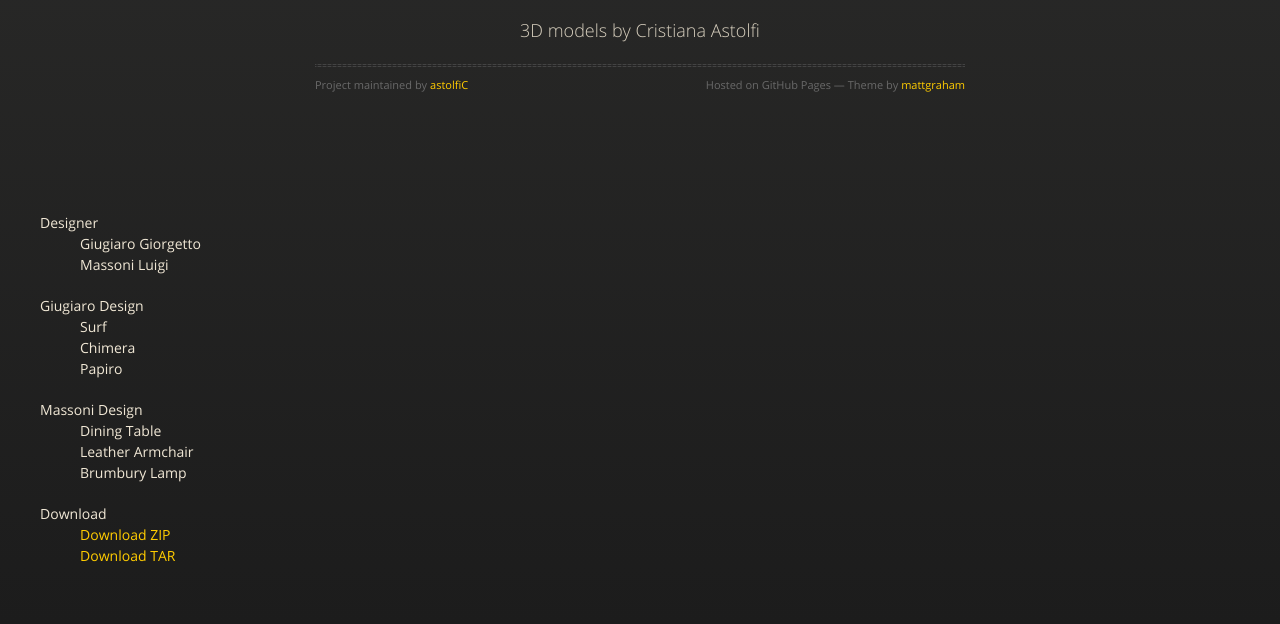
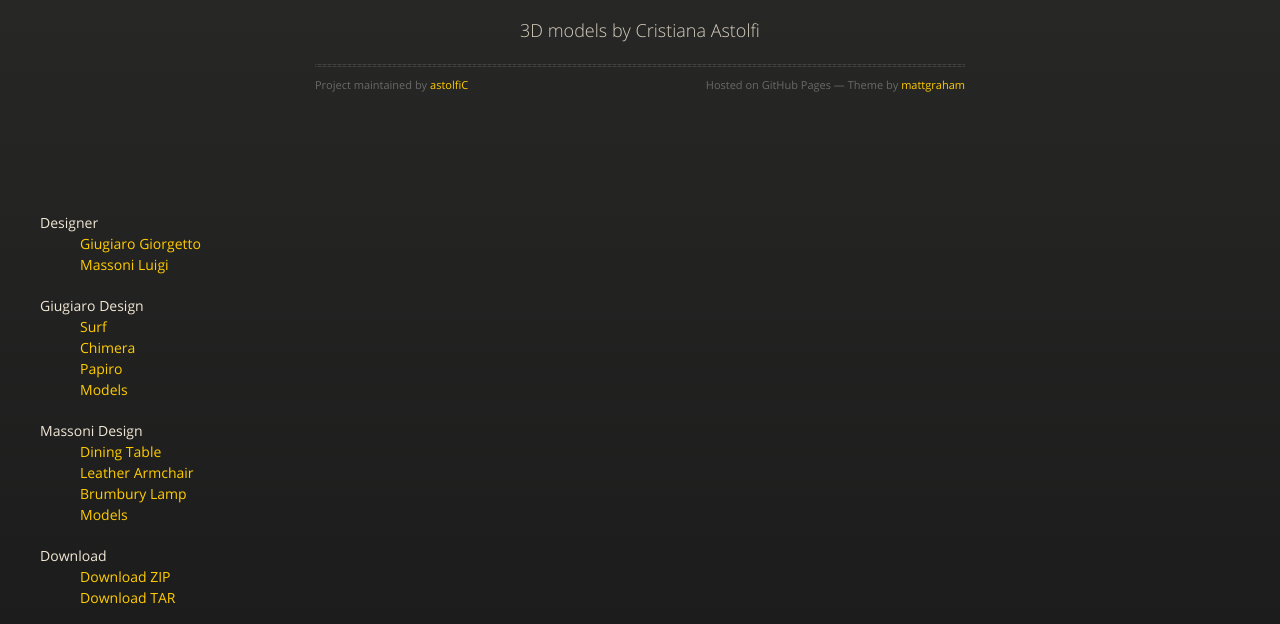
Before and after one commit to astolfiC/astolfiC.github.io, a plain HTML site: page index.html in a window 1280 px wide. Shown: the part 176-800 px from the top of the page. Drawn offline with nearby package versions, Linux system fonts and the light colour scheme.

Commit message:
Update index.html

```diff
--- a/index.html
+++ b/index.html
@@ -39,28 +39,31 @@
 
     </div>
 
+<a name="giugiaro-giorgetto" class="anchor" href="#giugiaro-giorgetto"><span class="octicon octicon-link"></span></a>
     <!-- NAVBAR -->
     <div id="navbar">
       <nav>
        <ul class="fork">
         <li>Designer</a>
           <ul>
-            <li><a name="giugiaro-giorgetto" class="anchor" href="#giugiaro-giorgetto"><span class="octicon octicon-link"></span></a>Giugiaro Giorgetto</li>
-            <li><a name="massoni-luigi" class="anchor" href="#massoni-luigi"><span class="octicon octicon-link"></span></a>Massoni Luigi</li>
+            <li><a href="#giugiaro-giorgetto"><span class="octicon octicon-link"></span>Giugiaro Giorgetto</a></li>
+            <li><a href="#massoni-luigi"><span class="octicon octicon-link"></span>Massoni Luigi</a></li>
           </ul>
         </li>
         <li>Giugiaro Design</a>
           <ul>
-            <li><a name="surf" class="anchor" href="#surf"><span class="octicon octicon-link"></span></a>Surf</li>
-            <li><a name="chimera" class="anchor" href="#chimera"><span class="octicon octicon-link"></span></a>Chimera</li>
-            <li><a name="papiro" class="anchor" href="#papiro"><span class="octicon octicon-link"></span></a>Papiro</li>
+            <li><a href="#Surf"><span class="octicon octicon-link"></span>Surf</a></li>
+            <li><a href="#chimera"><span class="octicon octicon-link"></span>Chimera</a></li>
+            <li><a href="#papiro"><span class="octicon octicon-link"></span>Papiro</a></li>
+            <li><a href="giugiaro_models.html">Models</a></li>
           </ul>
         </li>
         <li>Massoni Design</a>
           <ul>
-            <li><a name="dining-table" class="anchor" href="#dining-table"><span class="octicon octicon-link"></span></a>Dining Table</li>
-            <li><a name="leather-armchair" class="anchor" href="#leather-armchair"><span class="octicon octicon-link"></span></a>Leather Armchair</li>
-            <li><a name="brumbury-lamp" class="anchor" href="#brumbury-lamp"><span class="octicon octicon-link"></span></a>Brumbury Lamp</li>
+            <li><a href="#dining-table"><span class="octicon octicon-link"></span>Dining Table</a></li>
+            <li><a href="#leather-armchair"><span class="octicon octicon-link"></span>Leather Armchair</a></li>
+            <li><a href="#brumbury-lamp"><span class="octicon octicon-link"></span>Brumbury Lamp</a></li>
+            <li><a href="massoni_models.html">Models</a></li>
           </ul>
         </li>
         <li>Download</a>
```
